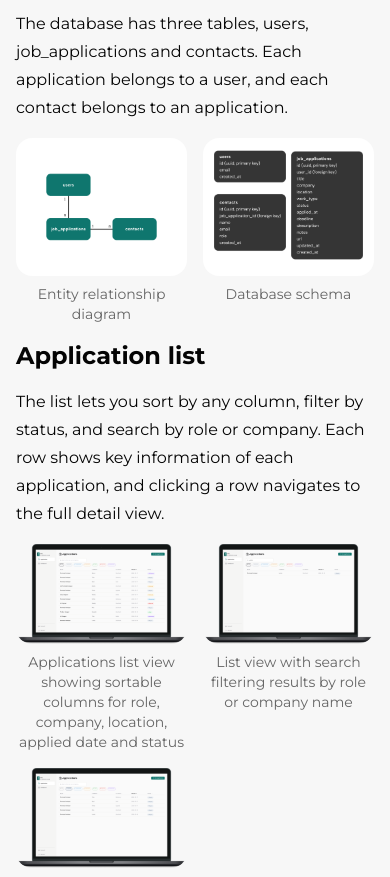
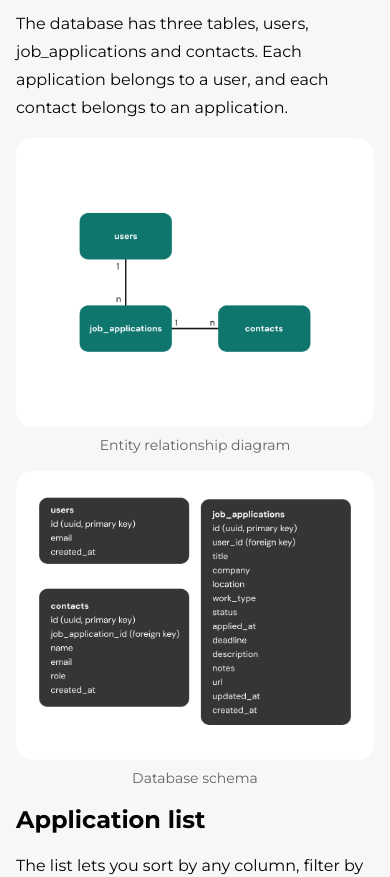
Before and after one commit to CodingQuercus/portfolio, a Next.js app: page /projects/maj in a window 390 px wide. Shown: the part 1280-2157 px from the top of the page. Built offline with nearby package versions, Linux system fonts and the light colour scheme.

Commit message:
fix: cols 2 -> cols 1 for mobile

```diff
--- a/app/components/projects/ProjectMockupGrid.tsx
+++ b/app/components/projects/ProjectMockupGrid.tsx
@@ -15,7 +15,7 @@ type ProjectMockupGridProps = {
 export default function ProjectMockupGrid({ mockups, cols = 1, aspectRatio}: ProjectMockupGridProps) {
     const colClass = {
         1: "grid-cols-1 md:grid-cols-2",
-        2: "grid-cols-2",
+        2: "grid-cols-1 md:grid-cols-2",
         3: "grid-cols-2 md:grid-cols-3",
         4: "grid-cols-2 md:grid-cols-4",
         5: "grid-cols-2 md:grid-cols-5",
```
